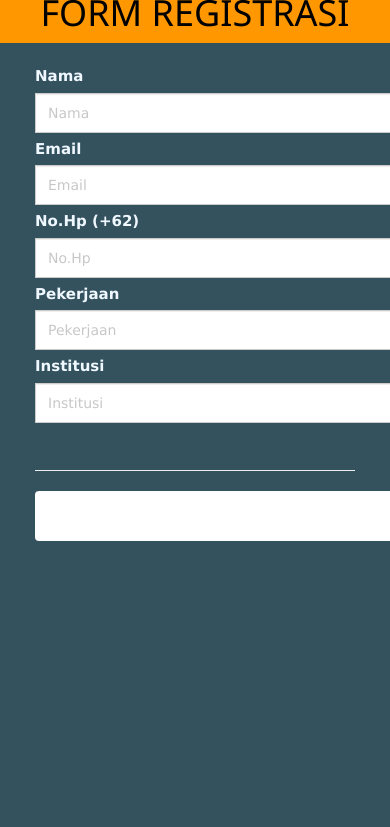
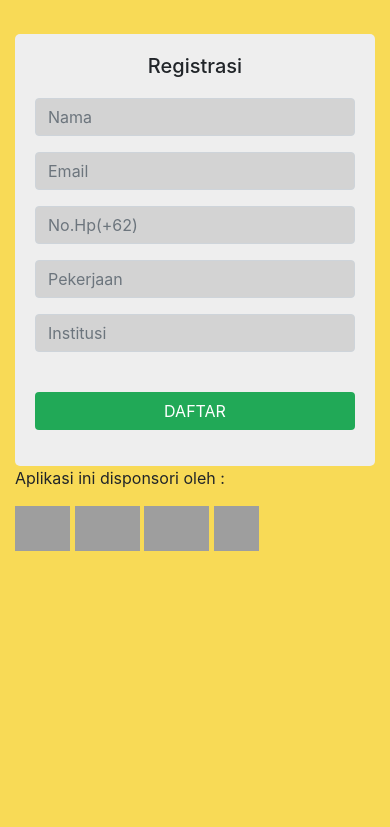
Before and after one commit to rahadian/RegistrationForm-Django, a Django app: page /register in a window 390 px wide; the page is wider, and only the part inside the window is pictured. Shown: the part 17-844 px from the top of that part. Run offline with Django 3.2, Linux system fonts and the light colour scheme; some libraries are stand-ins or nearby versions; grey boxes are pictures that could not be loaded.

Commit message:
Update register.html

```diff
--- a/users/templates/users/register.html
+++ b/users/templates/users/register.html
@@ -1,103 +1,51 @@
+{% load static %}
 <html>
 <head>
-<title>REGISTRASI</title>
- <link rel="stylesheet" href="//bootswatch.com/united/bootstrap.css">
+<meta charset="utf-8">
+<meta http-equiv="X-UA-Compatible" content="IE=edge">
+<meta name="viewport" content="width=device-width">
+<title>REGISTRASI KLAS</title>
  <link rel="stylesheet" href="//bootswatch.com/united/bootstrap.min.css">
- <link href='https://fonts.googleapis.com/css?family=Open+Sans+Condensed:300' rel='stylesheet' type='text/css'>
- <link rel="stylesheet" href="//www.w3schools.com/w3css/3/w3.css">
-<meta name="viewport" content="width=device-width,height=device-height">
-<style>
-@-ms-viewport{
-width:device-width;
-height:device-height;
-}
-body,html{
-background-color:#34515E;
-font-size:15px;
-width:device-width;
-}
-.register-form{
-margin: 0 auto;
-width:320px;
-font-size:15px;
-position:static;
-}
-.register-form label{
- color:aliceblue;
-}
-.register-form input{
-margin-bottom:5px;
-width:430px;
-height:40px;
-border-radius:0px;
-}
-.regbutton{
-width:430px;
-height:50px;
-margin-bottom:5px;
-boder-radius:0px;
-font-family: 'Open Sans Condensed', sans-serif;
-font-size:18px;
-color:white;
-border:none !important;
-margin-bottom:5px;
-}
-.regbutton:hover{
-color: white;
-background-color:#aa422f;
-}
-.regbutton:active{
-color: white;
-background-color:#aa422f;
-}
-</style>
+ <link rel="stylesheet" href="{% static 'users/css/style2.css' %}">
 </head>
-<div class="w3-container w3-orange">
-<h1><a href="/users/register"><center>FORM REGISTRASI</center></a></h1>
+<body>
+<div class="col-md-4 col-md-offset-4 form-login">
+<div class="outter-form-login">
+<div class="text-center logo-login">
+<img  width="255" height="100" src="{% static 'users/cangkruan.jpg' %}"></img>
 </div>
-<form action="/users/register" method="post" class="register-form">
+<form action="/users/register" method="post" class="inner-login">
+<h3 class="text-center title-login">Registrasi</h3>
 {% csrf_token %}
-<br>
-<div class="row">
-<div class="col-md-4 col-sm-4 col-lg-4">
-<label  for="id_nama">Nama </label>
+<div class="form-group">
 <input type="text" class="form-control" name="nama" required id="id_nama" maxlength="100" size="20" placeholder="Nama" />
 </div>
-</div>
-<div class="row">
-<div class="col-md-4 col-sm-4 col-lg-4">
-<label  for="id_nama">Email </label>
+<div class="form-group">
 <input type="email" class="form-control" name="email" required id="id_email" placeholder="Email"/>
 </div>
+<div class="form-group">
+<input type="text" class="form-control" name="phone" required id="id_phone" maxlength="15" placeholder="No.Hp(+62)"/>
 </div>
-<div class="row">
-<div class="col-md-4 col-sm-4 col-lg-4">
-<label  for="id_nama">No.Hp (+62) </label>
-<input type="text" class="form-control" name="phone" required id="id_phone" maxlength="15" placeholder="No.Hp"/>
+<div class="form-group">
+<input type="text" class="form-control" name="pekerjaan" required id="id_pekerjaan" maxlength="100" placeholder="Pekerjaan"/>
+</div>
+<div class="form-group">
+<input type="text" class="form-control" name="institusi" required id="id_institusi" maxlength="100" placeholder="Institusi" /><br>
+</div>
+<input type="submit" class="btn btn-block btn-custom-green" value="DAFTAR"/>
+</form>
+</div>
+<div id="footer">
+<p>Aplikasi ini disponsori oleh :</p>
+<img  height="45" width="55" src="{% static 'users/g4223-61.png' %}"></img>
+<img  height="45" width="65" src="{% static 'users/apjii.jpg' %}"></img>
+<img  height="45" width="65" src="{% static 'users/radnet.jpeg' %}"></img>
+<img  height="45" width="45" src="{% static 'users/polije.png' %}"></img>
 </div>
 </div>
-<div class="row">
-<div class="col-md-4 col-sm-4 col-lg-4">
-<label  for="id_nama">Pekerjaan </label>
-<input type="text" class="form-control" name="pekerjaan" required id="id_pekerjaan" maxlength="100" placeholder="Pekerjaan"/>
-</div>
-</div>
-<div class="row">
-<div class="col-md-4 col-sm-4 col-lg-4">
-<label  for="id_nama">Institusi </label>
-<input type="text" class="form-control" name="institusi" required id="id_institusi" maxlength="100" placeholder="Institusi" /><br>
-</div>
-</div>
-<center><hr></center>
-<center><div class="row">
-<div class="col-md-6 col-sm-6 col-xs-6 col-lg-6">
-<button class="btn btn-default regbutton">Submit</button>
-</div></center>
-<!--<div class="col-md-6 col-sm-6 col-xs-6 col-lg-6">
-<a class="btn btn-danger regbutton" href='/users/showdata'>Show Data</a>
-</div>-->
-</form>
+</body>
 {% if is_registered %}
-    <script>alert("You are successfully registered")</script>
+    <script>alert("You've successfully registered")</script>
 {% else %}
 {% endif %}
+</html>
```
